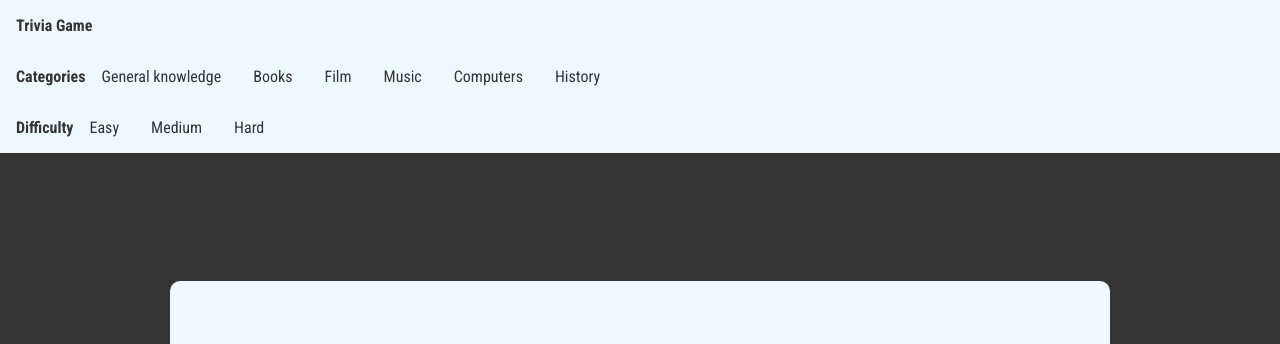
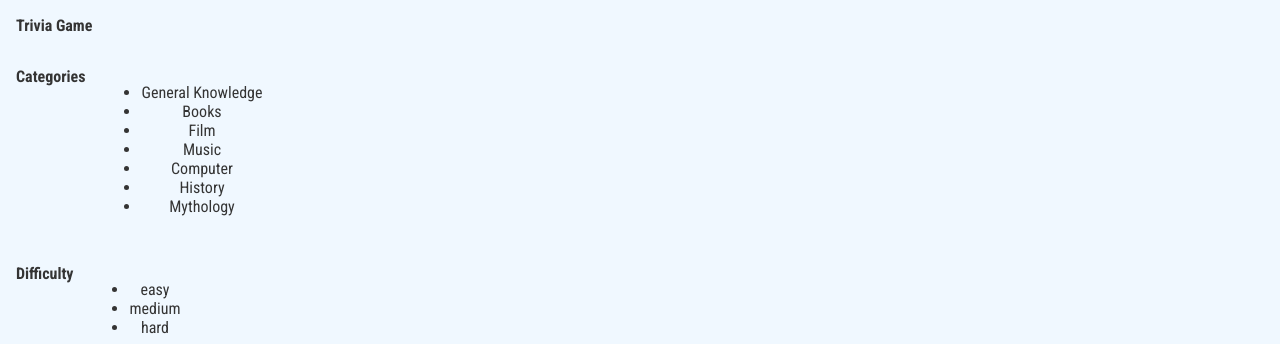
Before and after one commit to iamtimleonard/quiz-app, a plain HTML site: page index.html in a window 1280 px wide. Shown: the top 344 px of the page. Drawn offline with nearby package versions, Linux system fonts and the light colour scheme.

Commit message:
move menu into data file

```diff
--- /dev/null
+++ b/MenuData.js
@@ -0,0 +1,32 @@
+const categories = [
+  {
+    title: "General Knowledge",
+    id: 9,
+  },
+  {
+    title: "Books",
+    id: 10,
+  },
+  {
+    title: "Film",
+    id: 11,
+  },
+  {
+    title: "Music",
+    id: 12,
+  },
+  {
+    title: "Computer",
+    id: 18,
+  },
+  {
+    title: "History",
+    id: 23,
+  },
+  {
+    title: "Mythology",
+    id: 20,
+  },
+];
+
+const difficulty = ["easy", "medium", "hard"];
--- a/index.html
+++ b/index.html
@@ -18,18 +18,11 @@
       <div class="title nav-title">Trivia Game</div>
       <div class="categories nav-title">
         Categories
-        <div class="category nav-item" id="9">General knowledge</div>
-        <div class="category nav-item" id="10">Books</div>
-        <div class="category nav-item" id="11">Film</div>
-        <div class="category nav-item" id="12">Music</div>
-        <div class="category nav-item" id="18">Computers</div>
-        <div class="category nav-item" id="23">History</div>
+        <ul class="menu__categories"></ul>
       </div>
       <div class="difficulties nav-title">
         Difficulty
-        <div class="difficulty nav-item" id="easy">Easy</div>
-        <div class="difficulty nav-item" id="medium">Medium</div>
-        <div class="difficulty nav-item" id="hard">Hard</div>
+        <ul class="menu__difficulty"></ul>
       </div>
     </nav>
     <div class="container">
@@ -44,6 +37,7 @@
       integrity="sha512-bZS47S7sPOxkjU/4Bt0zrhEtWx0y0CRkhEp8IckzK+ltifIIE9EMIMTuT/mEzoIMewUINruDBIR/jJnbguonqQ=="
       crossorigin="anonymous"
     ></script>
+    <script src="MenuData.js"></script>
     <script src="questionClass.js"></script>
     <script src="quizClass.js"></script>
     <script src="index.js"></script>
--- a/index.js
+++ b/index.js
@@ -1,17 +1,38 @@
 //url: https://opentdb.com/api.php?amount=10&category=9&difficulty=easy&type=multiple
-
 let quiz;
+const categoriesMenu = document.querySelector(".menu__categories");
+const difficultyMenu = document.querySelector(".menu__difficulty");
 const questionText = document.querySelector(".question");
 const answerList = document.querySelector(".answers");
 const scoreHeading = document.querySelector(".score-heading");
 const button = document.querySelector("button");
 const responseHeading = document.querySelector(".response");
-const categoryChoices = document.querySelectorAll(".category");
-const difficultyChoices = document.querySelectorAll(".difficulty");
+let categoryChoices;
+let difficultyChoices;
 const userChoices = {
   category: "9",
   difficulty: "easy",
 };
+
+categories.forEach((category) => {
+  const item = document.createElement("li");
+  item.textContent = category.title;
+  item.id = category.id;
+  item.classList.add("category");
+  item.classList.add("nav-item");
+  categoriesMenu.appendChild(item);
+  categoryChoices = document.querySelectorAll(".category");
+});
+
+difficulty.forEach((difficulty) => {
+  const item = document.createElement("li");
+  item.textContent = difficulty;
+  item.id = difficulty;
+  item.classList.add("difficulty");
+  item.classList.add("nav-item");
+  difficultyMenu.appendChild(item);
+  difficultyChoices = document.querySelectorAll(".difficulty");
+});
 
 const initialize = (data) => (quiz = new Quiz(data));
 
```
